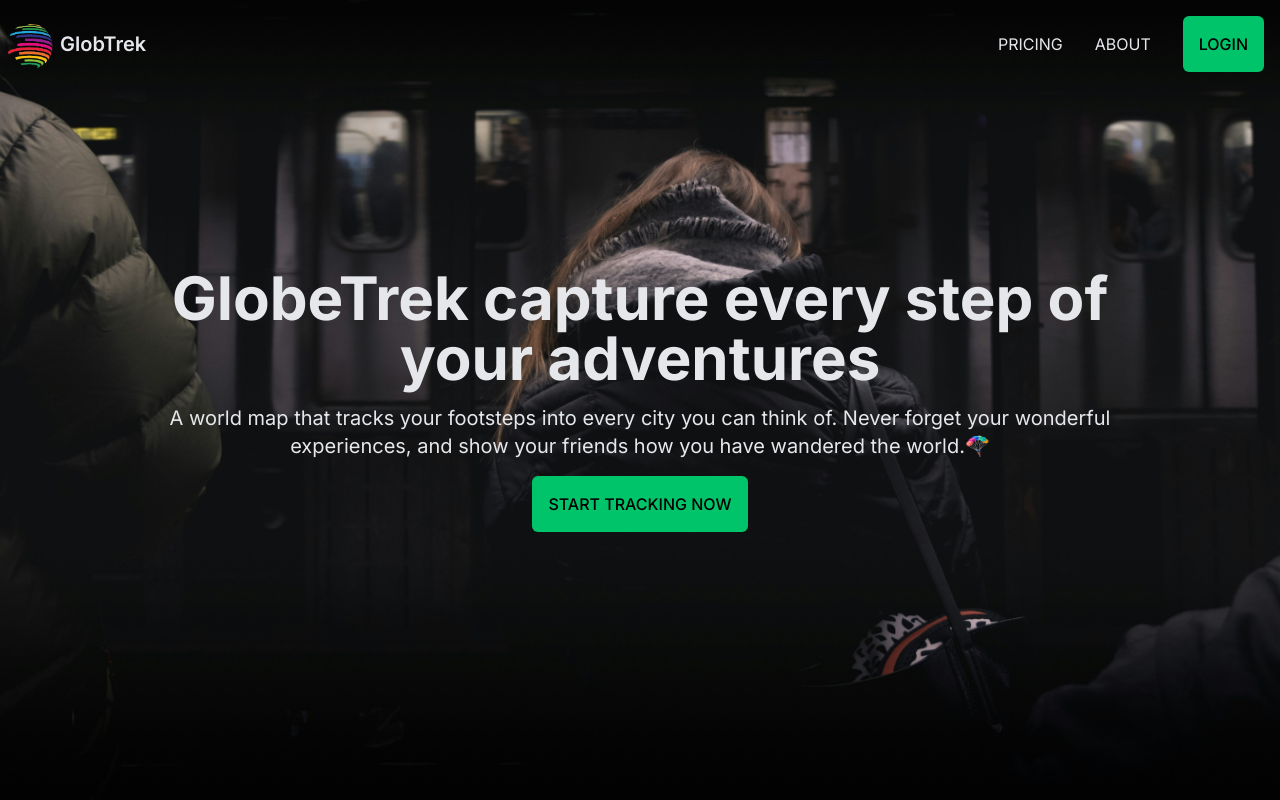
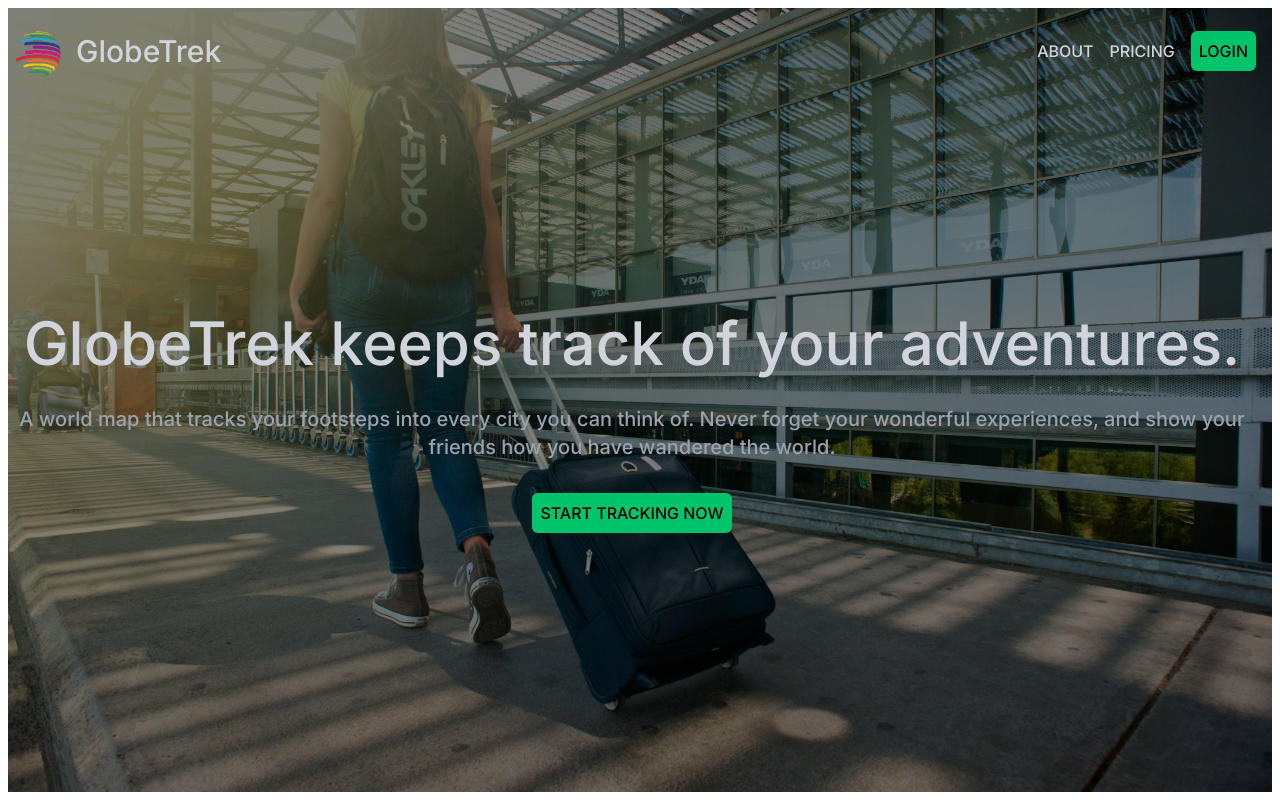
Before and after one commit to Akeemkabiru/globetrek, a Next.js app: page / in a window 1280 px wide. Built offline with nearby package versions, Linux system fonts and the light colour scheme.

Commit message:
feat/track

```diff
--- a/app/page.tsx
+++ b/app/page.tsx
@@ -7,50 +7,55 @@ import { useRouter } from "next/navigation";
 export default function Home() {
   const router = useRouter();
   return (
-    <main
-      className="relative w-[100vw] h-[100vh] text-gray-200"
+    <main className="w-[100vw] h-[100vh] lg:p-2 text-gray-300">
+      <div
+        className="w-full h-full pt-4 pr-4 flex flex-col justify-between"
         style={{
-        background: "url('/kayle.jpg')",
+          background: `linear-gradient(rgba(0, 0, 0, 0.5), rgba(0, 0, 0, 0.5)), url('/bg.jpg')`,
+          backgroundSize: "cover",
           backgroundPosition: "center",
-        backgroundSize: "cover",
         }}
       >
-      <div className="flex justify-between pt-4 pr-4">
-        <div className="flex items-center">
-          <Image src={"/logo.png"} alt="logo" width={60} height={60} />
-          <h1 className="font-semibold text-xl">GlobTrek</h1>
+        <div className="flex items-center justify-between">
+          <div className="flex gap-2 items-center">
+            <Image src="/logo.png" width={60} height={60} alt="logo" />
+            <h1 className="font-medium text-3xl">GlobeTrek</h1>
           </div>
-        <nav className="flex gap-4 md:gap-8">
-          <div className="md:flex items-center hidden gap-4 md:gap-8">
-            <Link href={"/pricing"} className="">
+          <nav className="flex items-center gap-4 font-medium">
+            <Link
+              href=""
+              className="hover:underline decoration-slate-300 decoration-[2px] transition-all duration-500"
+            >
+              ABOUT
+            </Link>
+            <Link
+              href=""
+              className="hover:underline decoration-slate-300 decoration-[2px] transition-all duration-500"
+            >
               PRICING
             </Link>
-            <Link href={"/about"} className="">
-              ABOUT
-            </Link>
-          </div>
-          <button
-            className="bg-[#00c46a] p-4 rounded-md font-medium text-[#000]"
-            onClick={() => router.push("/login")}
-          >
+            <button className="bg-[#00c46a] p-2 rounded-md font-medium text-[#000]">
               LOGIN
             </button>
           </nav>
         </div>
-      <div className="absolute top-1/2 transform -translate-y-1/2 text-center w-[100vw] flex items-center justify-center md:px-32">
-        <div className="space-y-4">
-          <h2 className="text-3xl md:text-6xl font-bold">
-            GlobeTrek capture every step of your adventures
-          </h2>
-          <p className="md:text-xl text-base px-1">
+        <div className="text-center lg:space-y-8">
+          <h1 className="text-6xl font-medium">
+            GlobeTrek keeps track of your adventures.
+          </h1>
+          <p className="text-xl font-medium text-gray-400">
             A world map that tracks your footsteps into every city you can think
             of. Never forget your wonderful experiences, and show your friends
-            how you have wandered the world.🪂
+            how you have wandered the world.
           </p>
-          <button className=" bg-[#00c46a] font-medium p-4 rounded-md text-[#000]">
+          <button
+            onClick={() => router.push("/track")}
+            className="bg-[#00c46a] p-2 font-medium rounded-md text-[#000]"
+          >
             START TRACKING NOW
           </button>
         </div>
+        <div className="opacity-0">Nothing</div>
       </div>
     </main>
   );
--- /dev/null
+++ b/app/track/page.tsx
@@ -0,0 +1,53 @@
+import Image from "next/image";
+import Link from "next/link";
+
+export default function Track() {
+  return (
+    <div className="w-[100vw] h-[100vh] pt-4 pr-4 bg-slate-700 text-gray-300 flex flex-col justify-between">
+      <div className="flex items-center justify-between">
+        <div className="flex gap-2 items-center">
+          <Image src="/logo.png" width={60} height={60} alt="logo" />
+          <h1 className="font-medium text-3xl">GlobeTrek</h1>
+        </div>
+        <nav className="flex items-center gap-4 font-medium">
+          <Link
+            href=""
+            className="hover:underline decoration-slate-300 decoration-[2px] transition-all duration-500"
+          >
+            ABOUT
+          </Link>
+          <Link
+            href=""
+            className="hover:underline decoration-slate-300 decoration-[2px] transition-all duration-500"
+          >
+            PRICING
+          </Link>
+          <button className="bg-[#00c46a] p-2 rounded-md font-medium text-[#000]">
+            LOGIN
+          </button>
+        </nav>
+      </div>
+      <div className="flex items-center justify-center">
+        {" "}
+        <form className="p-4 rounded-md bg-gray-700">
+          <div>
+            <label>Email address</label>
+            <div>
+              {" "}
+              <input type="email" />
+            </div>
+          </div>
+          <div>
+            <label>Password</label>
+            <div>
+              {" "}
+              <input type="password" />
+            </div>
+          </div>
+          <button className="bg-[#00c46a] p-2">LOGIN</button>
+        </form>
+      </div>
+      <div>Nothing</div>
+    </div>
+  );
+}
```
Lines whose indentation alone changed are shown as unchanged.
